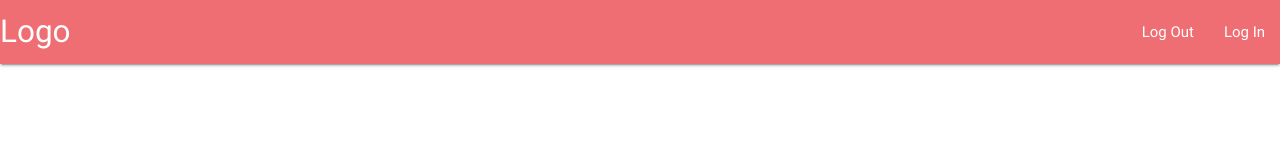
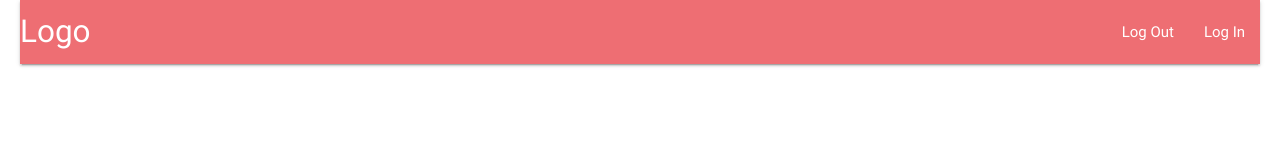
Before and after one commit to pumanitro/UltraInnovation2, a plain HTML site: page index.html in a window 1280 px wide. Drawn offline with nearby package versions, Linux system fonts and the light colour scheme.

Commit message:
Added box

```diff
--- a/index.html
+++ b/index.html
@@ -16,6 +16,7 @@
 <script type="text/javascript" src="https://code.jquery.com/jquery-2.1.1.min.js"></script>
 <script type="text/javascript" src="js/materialize.min.js"></script>
 
+<div class="boX">
 <nav>
     <div class="nav-wrapper">
         <a href="#" class="brand-logo">Logo</a>
@@ -25,6 +26,7 @@
         </ul>
     </div>
 </nav>
+</div>
 
 </body>
 </html>
--- a/style.css
+++ b/style.css
@@ -2,3 +2,8 @@
 nav .nav-wrapper {
     background-color: blue;
 }*/
+
+.boX{
+    width: 1240px;
+    margin:auto;
+}
```
